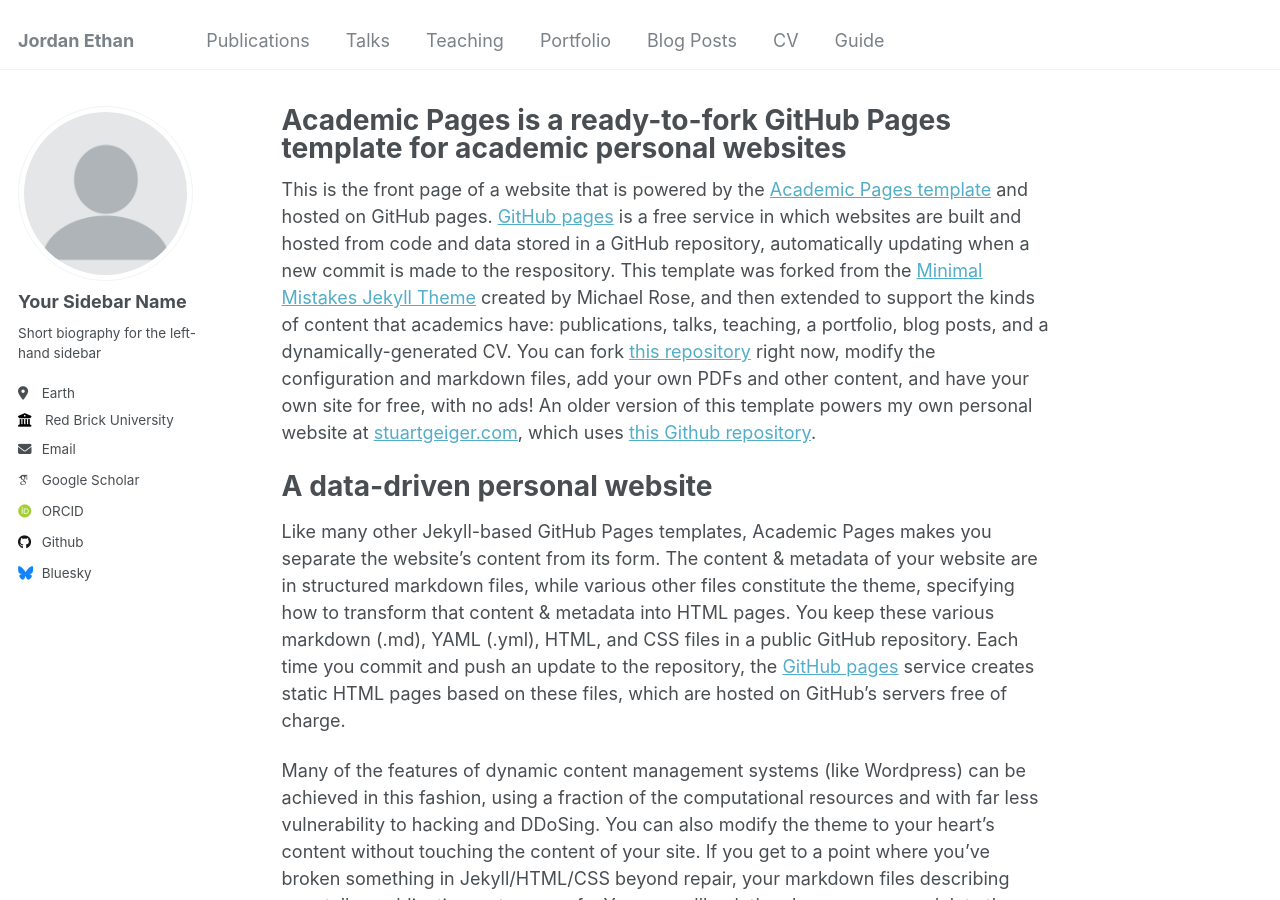
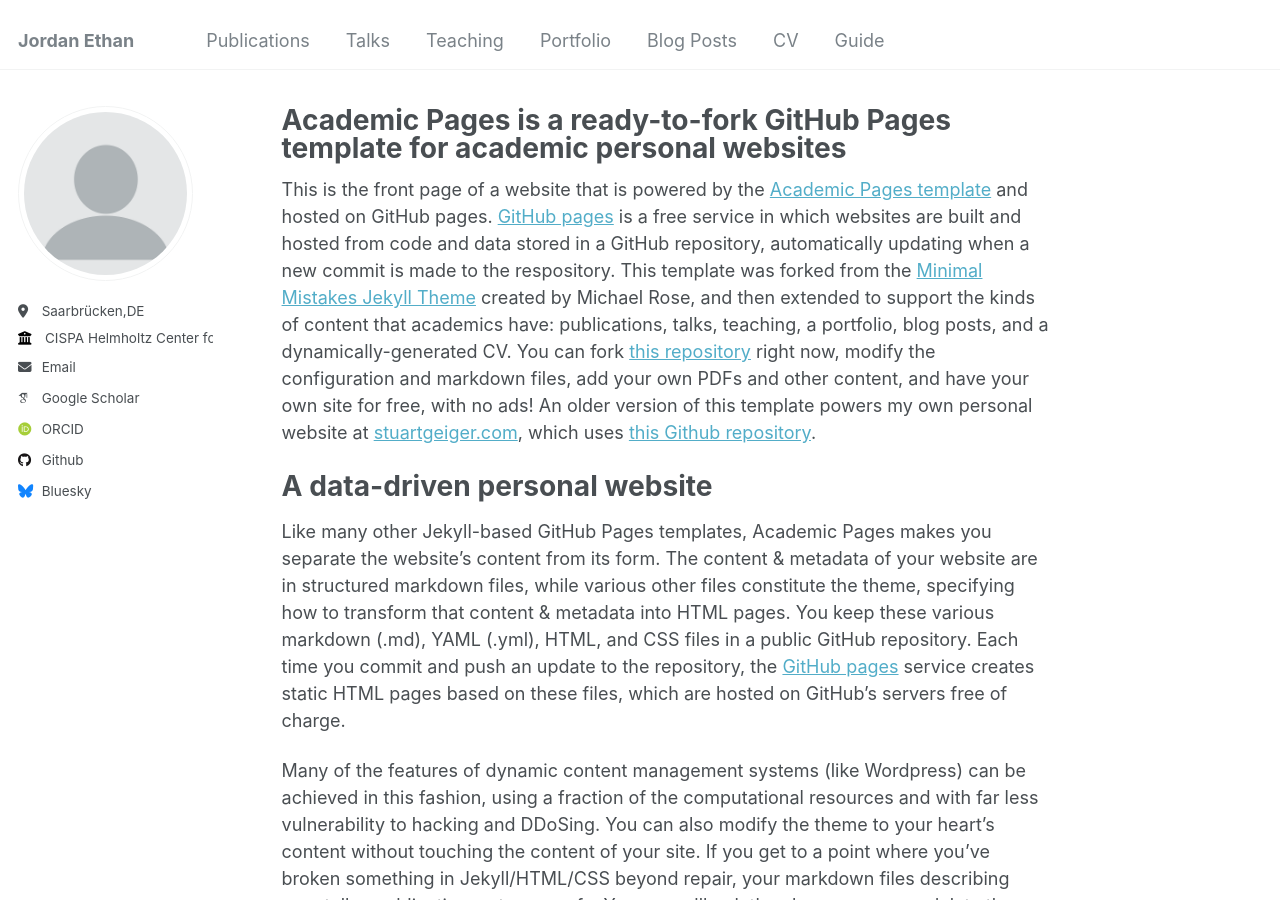
Before and after one commit to jordan-ethan/jordan-ethan-github.io, a Jekyll site: the page built from _pages/about.md, in a window 1280 px wide and 900 px high. Built offline with Jekyll 4.4.1, drawn with Linux system fonts in a browser that asks for light colours; some web fonts are replaced.

Commit message:
Update _config.yml

```diff
--- a/_config.yml
+++ b/_config.yml
@@ -22,11 +22,11 @@ repository               : "jordan-ethan/jordan-ethan.github.io"
 author:
   # Biographic information
   avatar           : "profile.png"
-  name             : "Your Sidebar Name"
+  name             : ""
   pronouns         : # example: "she/her"
-  bio              : "Short biography for the left-hand sidebar"
-  location         : "Earth"
-  employer         : "Red Brick University"
+  bio              : ""
+  location         : "Saarbrücken,DE"
+  employer         : "CISPA Helmholtz Center for Information Security"
   uri              : # URL
   email            : "jordan.ethan.crypto@gmail.com"
 
```
